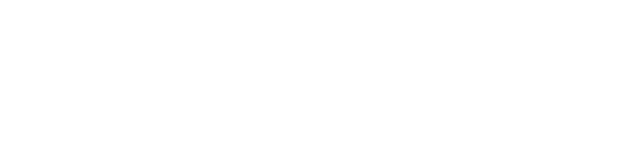
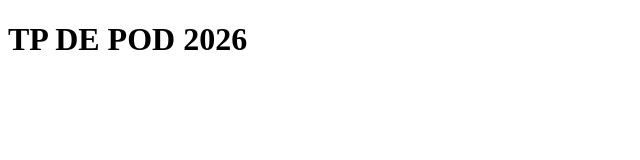
Before and after one commit to jeannef291/POD-PROJECT, a plain HTML site: page index.html in a window 1280 px wide. Shown: the whole page, without its empty margins (0-640 px from the left). Drawn offline with Linux system fonts and the light colour scheme.

Commit message:
ajout du titre

```diff
--- a/index.html
+++ b/index.html
@@ -6,6 +6,7 @@
     <title>Acceuil</title>
 </head>
 <body>
+  <h1>TP DE POD 2026 </h1>
 
 </body>
 </html>
```
